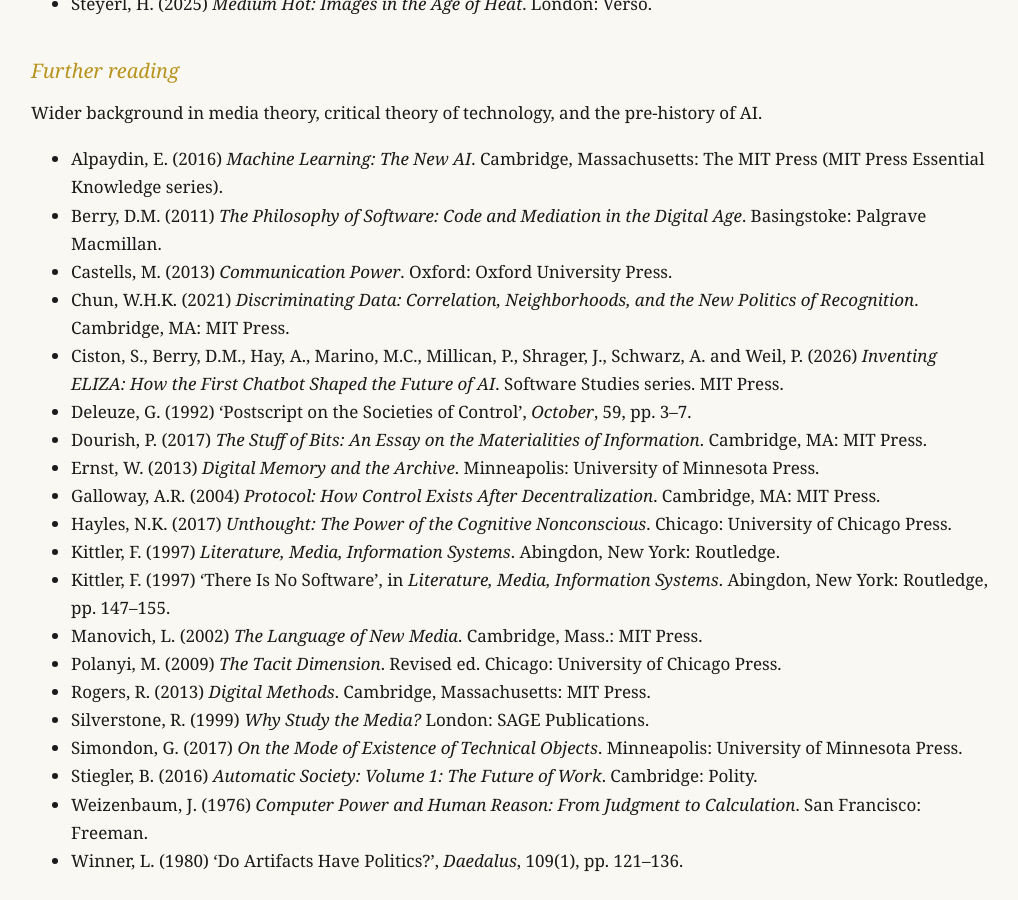
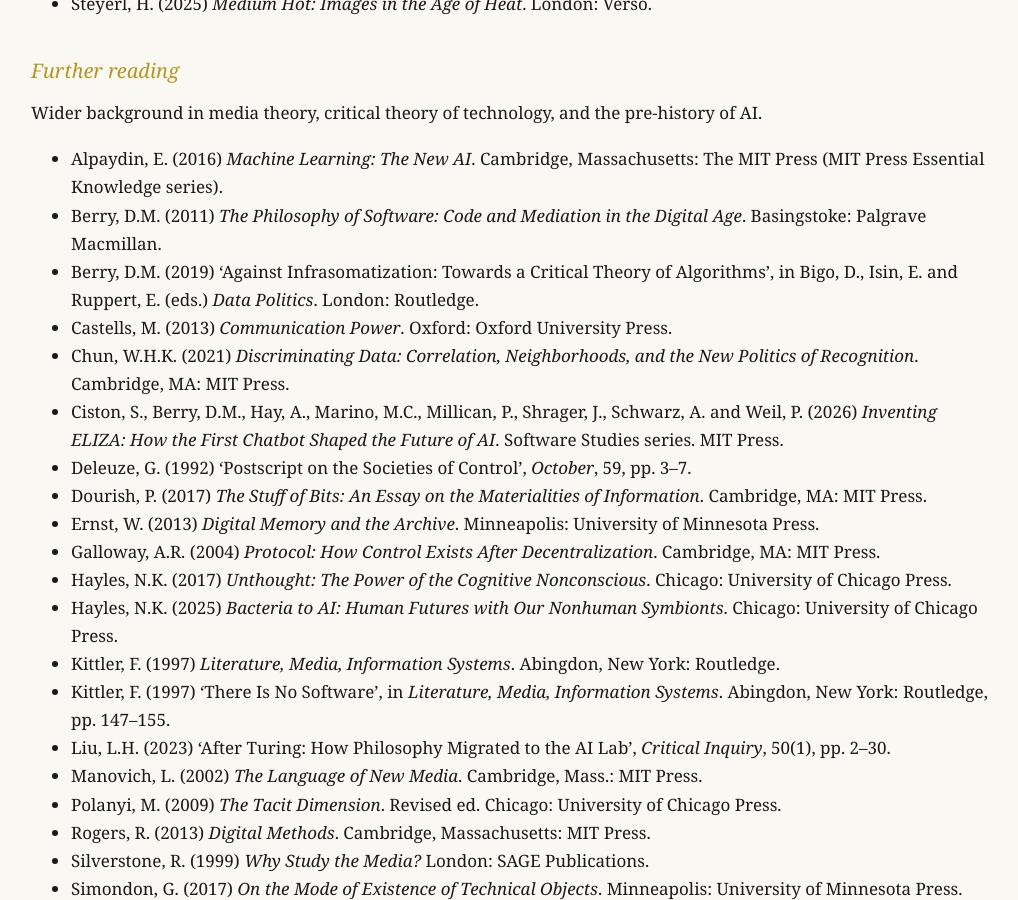
Before and after one commit to vector-lab-tools/vector-lab-tools.github.io, a Jekyll site: the page built from index.md, in a window 1280 px wide and 900 px high, scrolled down 4927 px. Shown: the whole window, without its empty margins (129-1147 px from the left). Built offline with Jekyll 4.4.1, drawn with Linux system fonts in a browser that asks for light colours.

Commit message:
Further reading: add Berry 2019, Hayles 2025, Liu 2023
- Berry, 'Against Infrasomatization', in Data Politics (2019)
- Hayles, Bacteria to AI (2025)
- Liu, 'After Turing', Critical Inquiry 50(1) (2023)

Metadata verified against Zotero.

Supported-by: Claude

```diff
--- a/index.md
+++ b/index.md
@@ -141,6 +141,7 @@ Wider background in media theory, critical theory of technology, and the pre-his
 
 - Alpaydin, E. (2016) *Machine Learning: The New AI*. Cambridge, Massachusetts: The MIT Press (MIT Press Essential Knowledge series).
 - Berry, D.M. (2011) *The Philosophy of Software: Code and Mediation in the Digital Age*. Basingstoke: Palgrave Macmillan.
+- Berry, D.M. (2019) ‘Against Infrasomatization: Towards a Critical Theory of Algorithms’, in Bigo, D., Isin, E. and Ruppert, E. (eds.) *Data Politics*. London: Routledge.
 - Castells, M. (2013) *Communication Power*. Oxford: Oxford University Press.
 - Chun, W.H.K. (2021) *Discriminating Data: Correlation, Neighborhoods, and the New Politics of Recognition*. Cambridge, MA: MIT Press.
 - Ciston, S., Berry, D.M., Hay, A., Marino, M.C., Millican, P., Shrager, J., Schwarz, A. and Weil, P. (2026) *Inventing ELIZA: How the First Chatbot Shaped the Future of AI*. Software Studies series. MIT Press.
@@ -149,8 +150,10 @@ Wider background in media theory, critical theory of technology, and the pre-his
 - Ernst, W. (2013) *Digital Memory and the Archive*. Minneapolis: University of Minnesota Press.
 - Galloway, A.R. (2004) *Protocol: How Control Exists After Decentralization*. Cambridge, MA: MIT Press.
 - Hayles, N.K. (2017) *Unthought: The Power of the Cognitive Nonconscious*. Chicago: University of Chicago Press.
+- Hayles, N.K. (2025) *Bacteria to AI: Human Futures with Our Nonhuman Symbionts*. Chicago: University of Chicago Press.
 - Kittler, F. (1997) *Literature, Media, Information Systems*. Abingdon, New York: Routledge.
 - Kittler, F. (1997) ‘There Is No Software’, in *Literature, Media, Information Systems*. Abingdon, New York: Routledge, pp. 147–155.
+- Liu, L.H. (2023) ‘After Turing: How Philosophy Migrated to the AI Lab’, *Critical Inquiry*, 50(1), pp. 2–30.
 - Manovich, L. (2002) *The Language of New Media*. Cambridge, Mass.: MIT Press.
 - Polanyi, M. (2009) *The Tacit Dimension*. Revised ed. Chicago: University of Chicago Press.
 - Rogers, R. (2013) *Digital Methods*. Cambridge, Massachusetts: MIT Press.
```
